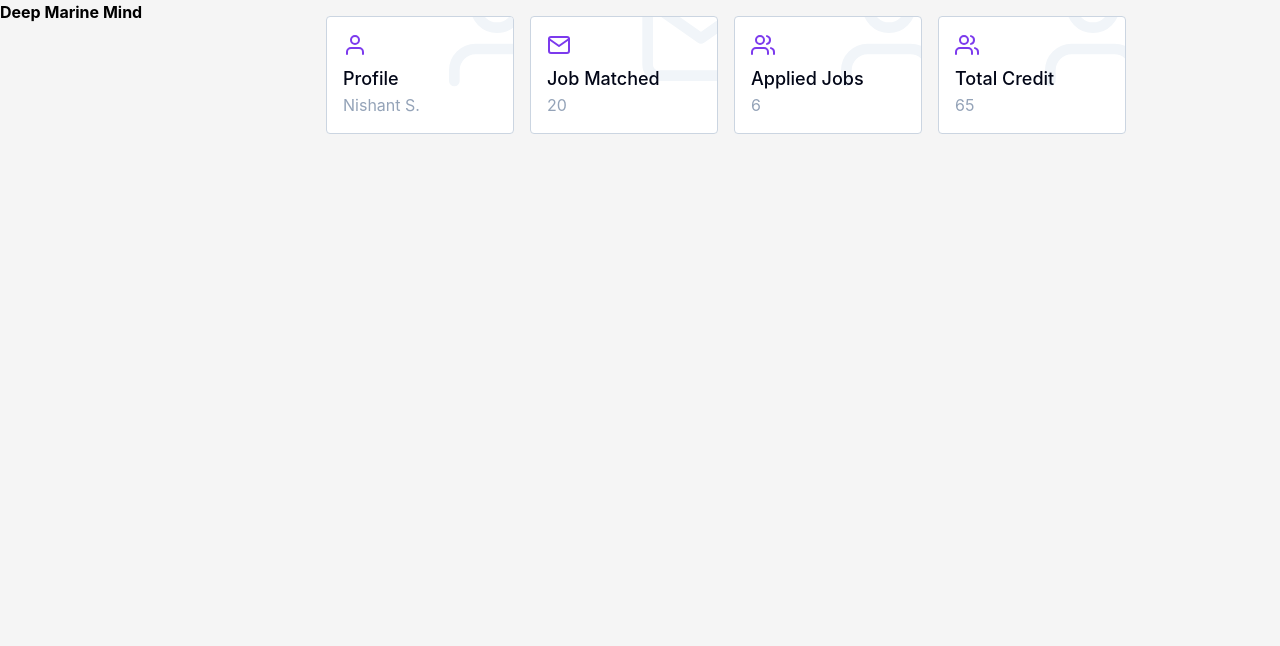
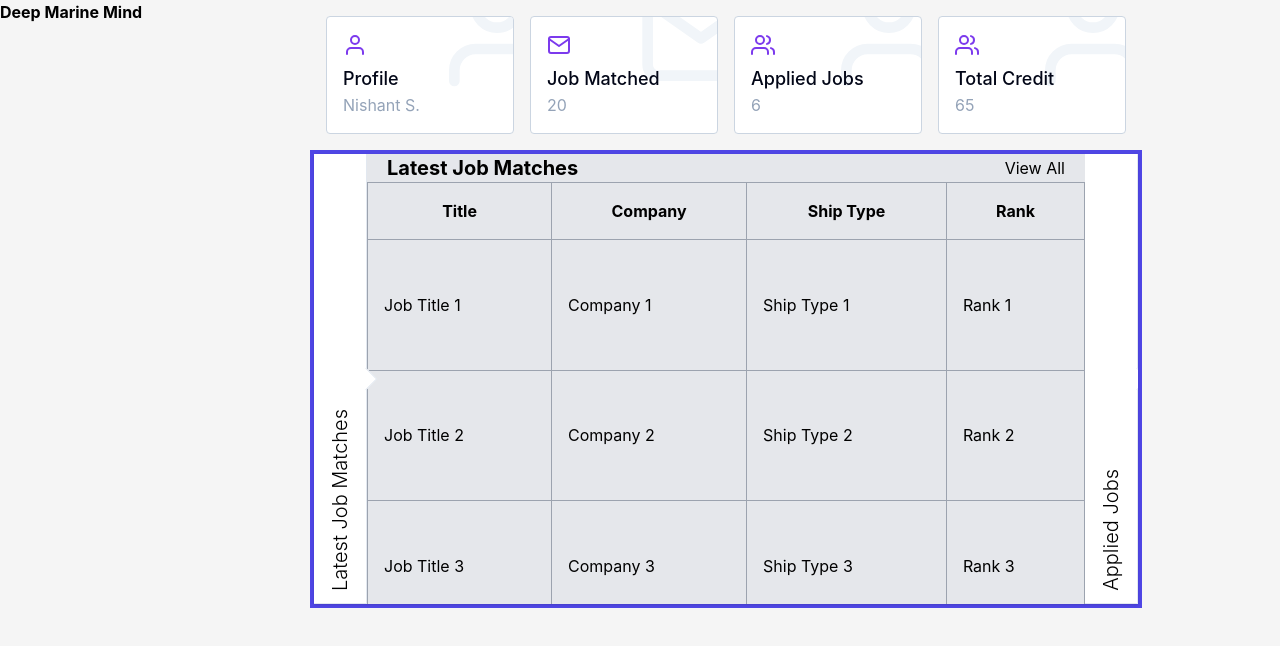
Before and after one commit to akashkendre1298/deep-marine-mind, a React (Create React App) app: page / in a window 1280 px wide. Shown: the top 646 px of the page. Built offline with nearby package versions, Linux system fonts and the light colour scheme.

Commit message:
DashBoard.js updated

```diff
--- /dev/null
+++ b/src/Components/Match_Applied_Jobs/MatchAppliedJobs.js
@@ -0,0 +1,166 @@
+import { useState } from "react";
+import { AnimatePresence, motion } from "framer-motion";
+// import { Link } from "react-router-dom";
+
+const items = [
+  {
+    id: 1,
+    title: "Latest Job Matches",
+    // link: "/latest-jobs",
+  },
+  {
+    id: 2,
+    title: "Applied Jobs",
+    // link: "/applied-jobs",
+  },
+];
+
+const VerticalAccordion = () => {
+  const [open, setOpen] = useState(items[0].id);
+
+  return (
+    <section className="p-1 bg-indigo-600">
+      <div className="flex flex-col lg:flex-row h-fit lg:h-[450px] w-full max-w-6xl mx-auto shadow overflow-hidden">
+        {items.map((item) => (
+          <Panel
+            key={item.id}
+            open={open}
+            setOpen={setOpen}
+            id={item.id}
+            title={item.title}
+            // viewAllLink={item.link}
+          />
+        ))}
+      </div>
+    </section>
+  );
+};
+
+const Panel = ({ open, setOpen, id, title }) => {
+  const isOpen = open === id;
+
+  const latestJobData = [
+    {
+      id: 1,
+      title: "Job Title 1",
+      company: "Company 1",
+      shipType: "Ship Type 1",
+      rank: "Rank 1",
+    },
+    {
+      id: 2,
+      title: "Job Title 2",
+      company: "Company 2",
+      shipType: "Ship Type 2",
+      rank: "Rank 2",
+    },
+    {
+      id: 3,
+      title: "Job Title 3",
+      company: "Company 3",
+      shipType: "Ship Type 3",
+      rank: "Rank 3",
+    },
+  ];
+
+  const appliedJobData = [
+    {
+      id: 5,
+      title: "Job Title 5",
+      company: "Company 5",
+      shipType: "Ship Type 5",
+      rank: "Rank 5",
+    },
+    {
+      id: 6,
+      title: "Job Title 6",
+      company: "Company 6",
+      shipType: "Ship Type 6",
+      rank: "Rank 6",
+    },
+    {
+      id: 7,
+      title: "Job Title 7",
+      company: "Company 7",
+      shipType: "Ship Type 7",
+      rank: "Rank7",
+    },
+  ];
+
+  const currentData =
+    title === "Latest Job Matches" ? latestJobData : appliedJobData;
+
+  return (
+    <>
+      <button
+        className="bg-white hover:bg-slate-50 transition-colors p-3 border-r-[1px] border-b-[1px] border-slate-200 flex flex-row-reverse lg:flex-col justify-end items-center gap-4 relative group"
+        onClick={() => setOpen(isOpen ? null : id)}
+      >
+        <span
+          style={{
+            writingMode: "vertical-lr",
+          }}
+          className="hidden lg:block text-xl font-light rotate-180"
+        >
+          {title}
+        </span>
+        <span className="block lg:hidden text-xl font-light">{title}</span>
+
+        <span className="w-4 h-4 bg-white group-hover:bg-slate-50 transition-colors border-r-[1px] border-b-[1px] lg:border-b-0 lg:border-t-[1px] border-slate-200 rotate-45 absolute bottom-0 lg:bottom-[50%] right-[50%] lg:right-0 translate-y-[50%] translate-x-[50%] z-20" />
+      </button>
+
+      <AnimatePresence>
+        {isOpen && (
+          <motion.div
+            key={`panel-${id}`}
+            initial={{ opacity: 0 }}
+            animate={{ opacity: 1 }}
+            exit={{ opacity: 0 }}
+            className="w-full h-full overflow-hidden relative"
+          >
+            <div className="flex justify-between bg-gray-200 px-5">
+              <div>
+                <p className="text-xl font-bold ">{title}</p>
+              </div>
+              {/* <div>
+                {viewAllLink && (
+                  <Link to={viewAllLink}>
+                    <button className="border-red-300">View All</button>
+                  </Link>
+                )}
+              </div> */}
+              <button>View All</button>
+            </div>
+
+            <table className="w-full bg-gray-200 border border-gray-400 h-full mb-2">
+              <thead>
+                <tr className="h-5">
+                  <th className="p-4 border border-gray-400">Title</th>
+                  <th className="p-4 border border-gray-400">Company</th>
+                  <th className="p-4 border border-gray-400">Ship Type</th>
+                  <th className="p-4 border border-gray-400">Rank</th>
+                </tr>
+              </thead>
+              <tbody>
+                {currentData.map((item) => (
+                  <tr key={item.id} className="h-5">
+                    <td className="p-4 border border-gray-400">{item.title}</td>
+                    <td className="p-4 border border-gray-400">
+                      {item.company}
+                    </td>
+                    <td className="p-4 border border-gray-400">
+                      {item.shipType}
+                    </td>
+                    <td className="p-4 border border-gray-400">{item.rank}</td>
+                  </tr>
+                ))}
+              </tbody>
+            </table>
+          </motion.div>
+        )}
+      </AnimatePresence>
+    </>
+  );
+};
+
+export default VerticalAccordion;
--- /dev/null
+++ b/src/Components/Match_Applied_Jobs/UseWindowSize.js
@@ -0,0 +1,24 @@
+import { useEffect, useState } from "react";
+
+export const useWindowSize = () => {
+  const [windowSize, setWindowSize] = useState({
+    width: undefined,
+    height: undefined,
+  });
+
+  useEffect(() => {
+    function handleResize() {
+      setWindowSize({
+        width: window.innerWidth,
+        height: window.innerHeight,
+      });
+    }
+
+    window.addEventListener("resize", handleResize);
+
+    handleResize();
+    return () => window.removeEventListener("resize", handleResize);
+  }, []);
+
+  return windowSize;
+};
--- a/src/Containers/DashBoard/DashBoard.js
+++ b/src/Containers/DashBoard/DashBoard.js
@@ -1,6 +1,7 @@
 import React from "react";
 import Sidebar from "./../../Components/SideBar/SideBar";
 import HoverDevCards from "../../Components/Cards/Cards";
+import VerticalAccordion from "../../Components/Match_Applied_Jobs/MatchAppliedJobs";
 
 const DashBoard = () => {
   return (
@@ -18,7 +19,12 @@ const DashBoard = () => {
         </div>
 
         <div style={{ width: "65%" }}>
-          <HoverDevCards />
+          <div>
+            <HoverDevCards />
+          </div>
+          <div>
+            <VerticalAccordion />
+          </div>
         </div>
       </div>
     </>
```
